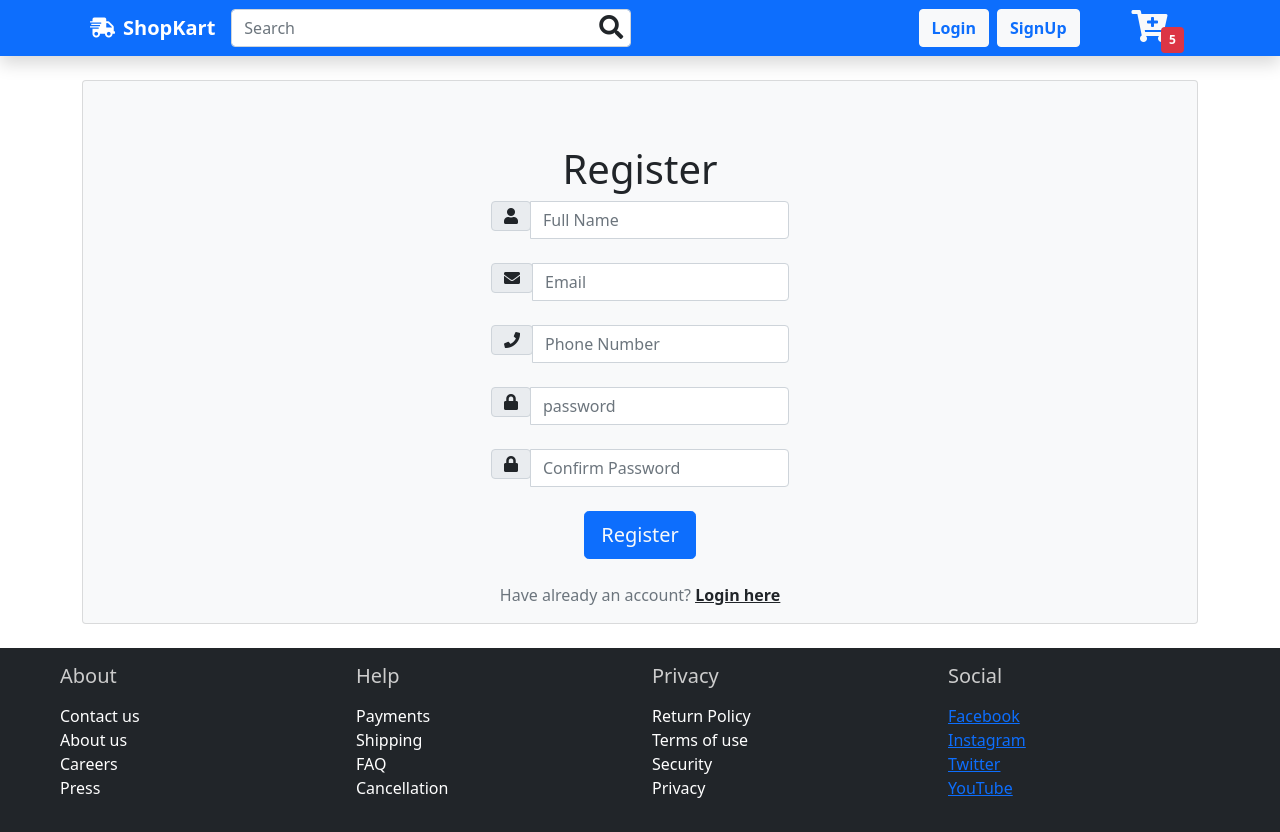
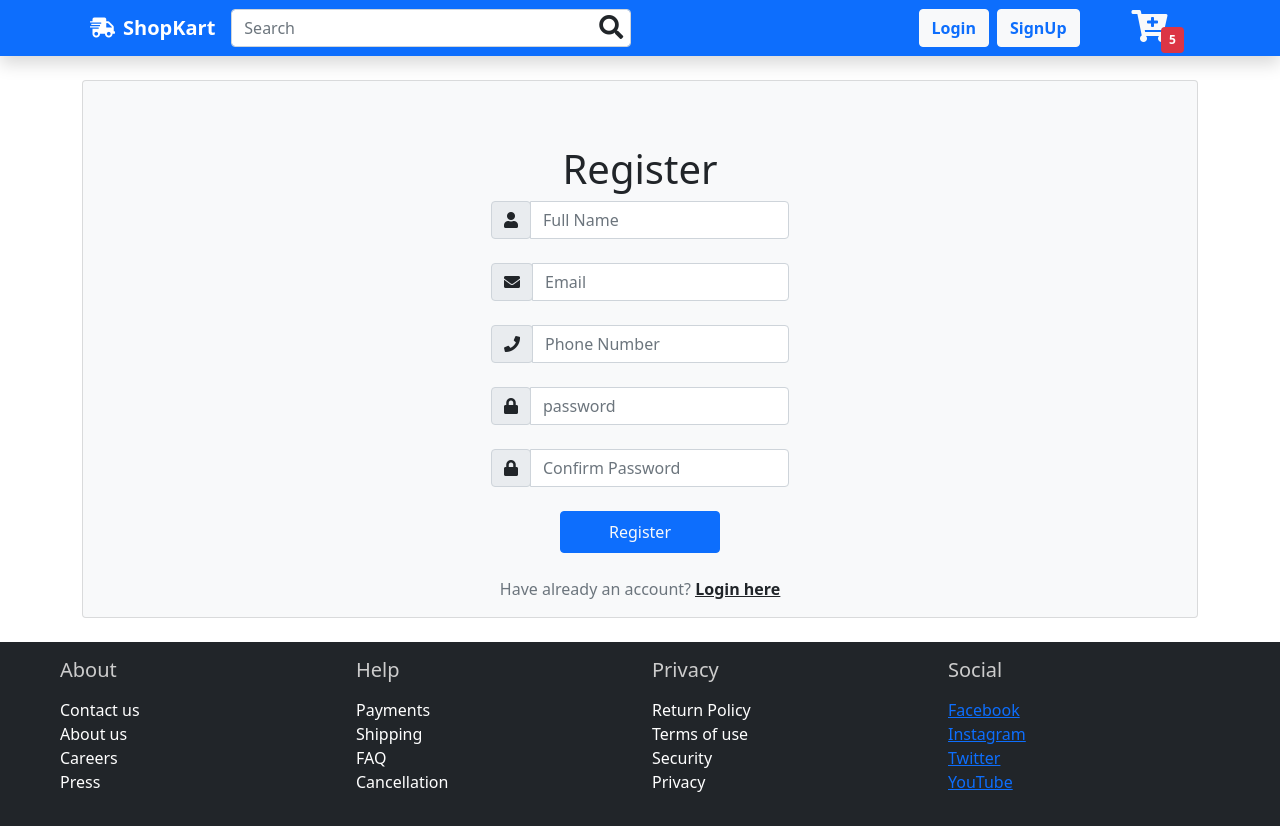
Before and after one commit to vinayakdeshpande1/Shopkart_Frontend, an Angular app: page /signup in a window 1280 px wide. Built offline with nearby package versions, Linux system fonts and the light colour scheme.

Commit message:
fixed signup behaviour

```diff
--- a/src/app/signup/signup.component.html
+++ b/src/app/signup/signup.component.html
@@ -2,28 +2,28 @@
   <div class="card bg-light">
     <div class="card-body mx-auto">
       <h1 class="card-title mt-5 text-center">Register</h1>
-      <form>
+      <form (submit)="register()">
         <div class="form-group input-group mb-4">
           <div class="input-group-prepend">
             <span class="input-group-text">
-              <i class="fa fa-user mr-3"></i>
+              <i class="fa fa-user mr-3 py-1"></i>
             </span>
           </div>
-          <input type="text" class="form-control" placeholder="Full Name" required="required" aria-label="Full name">
+          <input type="text" class="form-control" placeholder="Full Name" required aria-label="Full name">
         </div>
         <div class="form-group input-group mb-4">
           <div class="input-group-prepend">
             <span class="input-group-text">
-              <i class="fa  fa-envelope mr-3"></i>
+              <i class="fa  fa-envelope mr-3 py-1"></i>
             </span>
           </div>
-          <input type="email" class="form-control" id="email" placeholder="Email" required="/required"
+          <input type="email" class="form-control" id="email" placeholder="Email" required
             aria-label="Email">
         </div>
         <div class="form-group input-group mb-4">
           <div class=input-group-prepend>
             <span class="input-group-text">
-              <i class="fa fa-phone mr-3"></i>
+              <i class="fa fa-phone mr-3 py-1"></i>
             </span>
           </div>
           <input type="number" class="form-control" placeholder="Phone Number" aria-label="phone number" minlength="10">
@@ -31,23 +31,23 @@
         <div class="form-group input-group mb-4">
           <div class="input-group-prepend">
             <span class="input-group-text">
-              <i class="fa fa-lock"></i>
+              <i class="fa fa-lock py-1"></i>
             </span>
           </div>
           <input type="password" class="form-control" id="password" placeholder="password" formControlName="password"
-            required="/required" aria-label="password" minlength="8">
+            required aria-label="password" minlength="8">
         </div>
         <div class="form-group input-group mb-4">
           <div class="input-group-prepend">
             <span class="input-group-text">
-              <i class="fa fa-lock"></i>
+              <i class="fa fa-lock py-1"></i>
             </span>
           </div>
           <input type="password" class="form-control" id="confirm-password" placeholder="Confirm Password"
-            formControlName="password" required="required" aria-label="conform-password" minlength="8">
+            formControlName="password" required aria-label="conform-password" minlength="8">
         </div>
         <div class="d-flex justify-content-center">
-          <button type="submit" class="btn btn-primary text-light btn-block btn-lg gradient-custom-4">Register</button>
+          <button type="submit" class="btn btn-primary text-light btn-block px-5 py-2 gradient-custom-4">Register</button>
         </div>
         <p class="text-center text-muted mt-4 mb-0">Have already an account? <a routerLink="/login"
             class="ms- 2 fw-bold text-body"><u>Login here</u></a></p>
--- a/src/app/signup/signup.component.ts
+++ b/src/app/signup/signup.component.ts
@@ -1,5 +1,7 @@
+import { Route } from '@angular/compiler/src/core';
 import { Component, OnInit } from '@angular/core';
 import { FormGroup,FormControl } from '@angular/forms';
+import { Router } from '@angular/router';
 
 @Component({
   selector: 'app-signup',
@@ -14,7 +16,7 @@ export class SignupComponent implements OnInit {
     email:new FormControl(''),
     password:new FormControl('')
   })
-  constructor() {
+  constructor(private router:Router) {
 
   }
   ngOnInit(): void {
@@ -24,4 +26,9 @@ export class SignupComponent implements OnInit {
     console.warn(this.signUp.value)
   }
 
+  register() {
+    alert("Registration Successfull!!")
+    this.router.navigate(["/login"]);
+  }
+
 }
```
